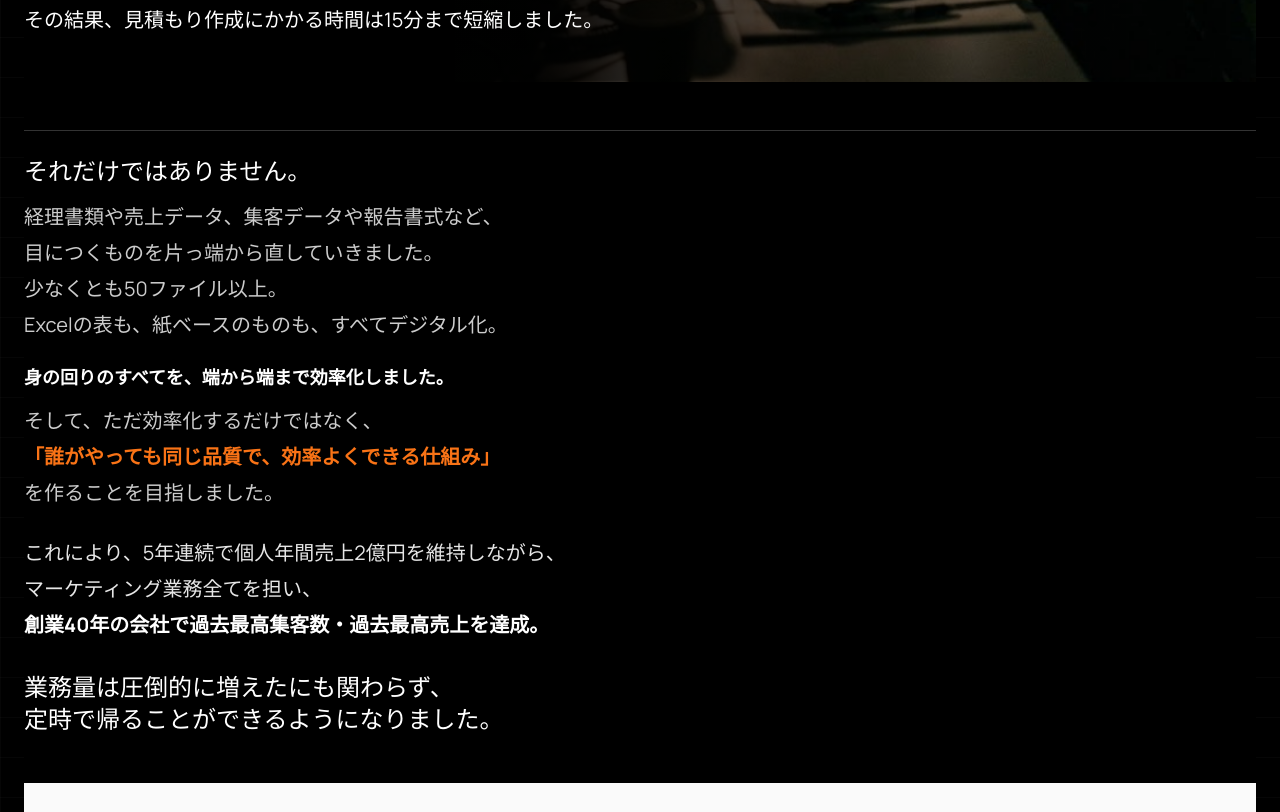
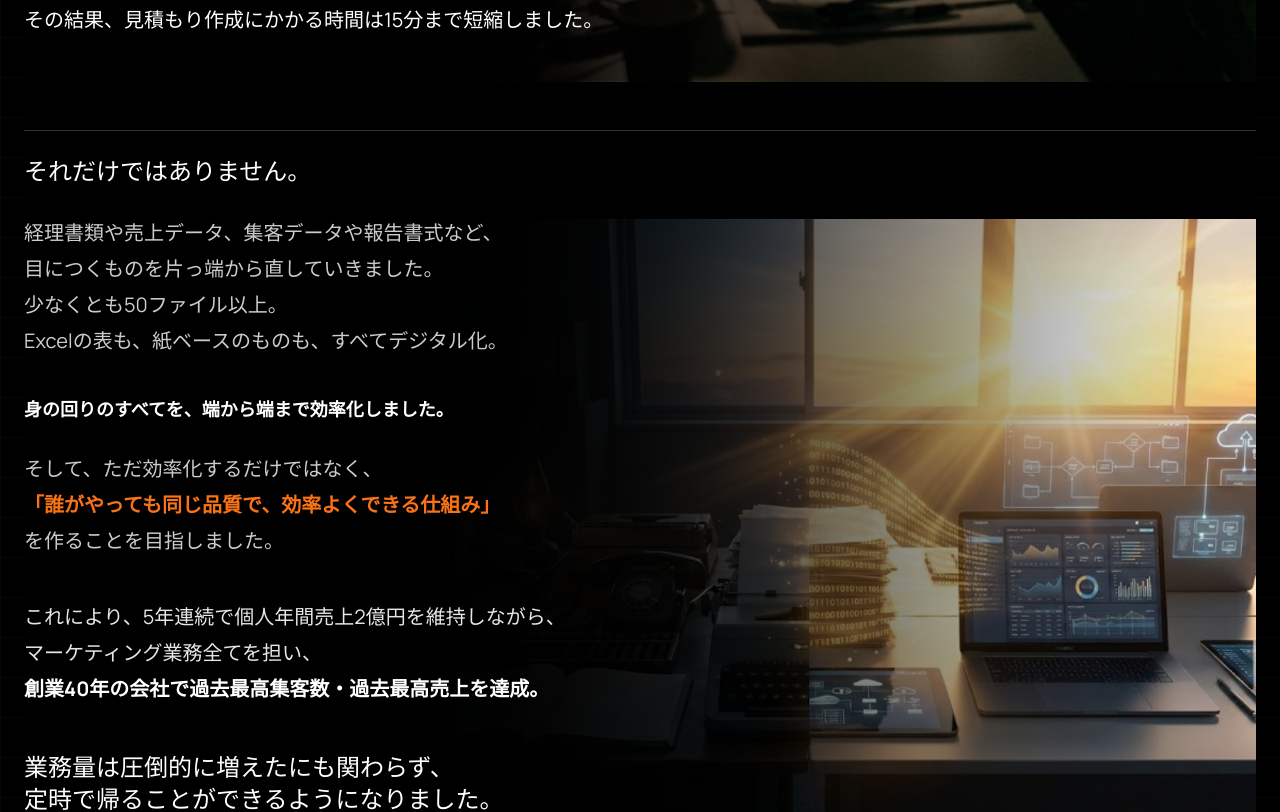
Before and after one commit to shunsuke-tnk/AI-komon-KENSETSU, a React (Vite) app: page / in a window 1280 px wide. Shown: the part 5480-6292 px from the top of the page. Built offline with nearby package versions, Linux system fonts and the light colour scheme.

Commit message:
ITの夜明けを挿入

```diff
--- a/components/StorySection.tsx
+++ b/components/StorySection.tsx
@@ -70,9 +70,20 @@ export const StorySection: React.FC = () => {
 
                 {/* 続きのコンテンツ */}
                 <div className="py-12">
-                    <div className="space-y-8 text-white/90 leading-relaxed text-lg md:text-xl">
-                        <div className="space-y-4 pt-6 border-t border-white/20">
-                            <p className="text-xl md:text-2xl text-white">それだけではありません。</p>
+                    <p className="text-xl md:text-2xl text-white mb-8 pt-6 border-t border-white/20">それだけではありません。</p>
+
+                    {/* 画像とテキストが中央で重なる構成 */}
+                    <div className="relative">
+                        {/* 背景画像 - 右側から中央へ */}
+                        <div
+                            className="absolute top-0 bottom-0 right-0 w-full lg:w-[65%] bg-cover bg-right bg-no-repeat"
+                            style={{ backgroundImage: 'url(/IT夜明け.png)' }}
+                        />
+                        {/* 左から右へのグラデーションオーバーレイ */}
+                        <div className="absolute inset-0 bg-gradient-to-r from-black via-black/95 via-40% to-transparent" />
+
+                        {/* テキストコンテンツ - 左側から中央へ */}
+                        <div className="relative z-10 lg:w-[60%] space-y-8 text-white/90 leading-relaxed text-lg md:text-xl">
 
                             <div className="space-y-2 text-white/80">
                                 <p>経理書類や売上データ、集客データや報告書式など、</p>
```
Also changed, not shown: IT夜明け.png (added).
